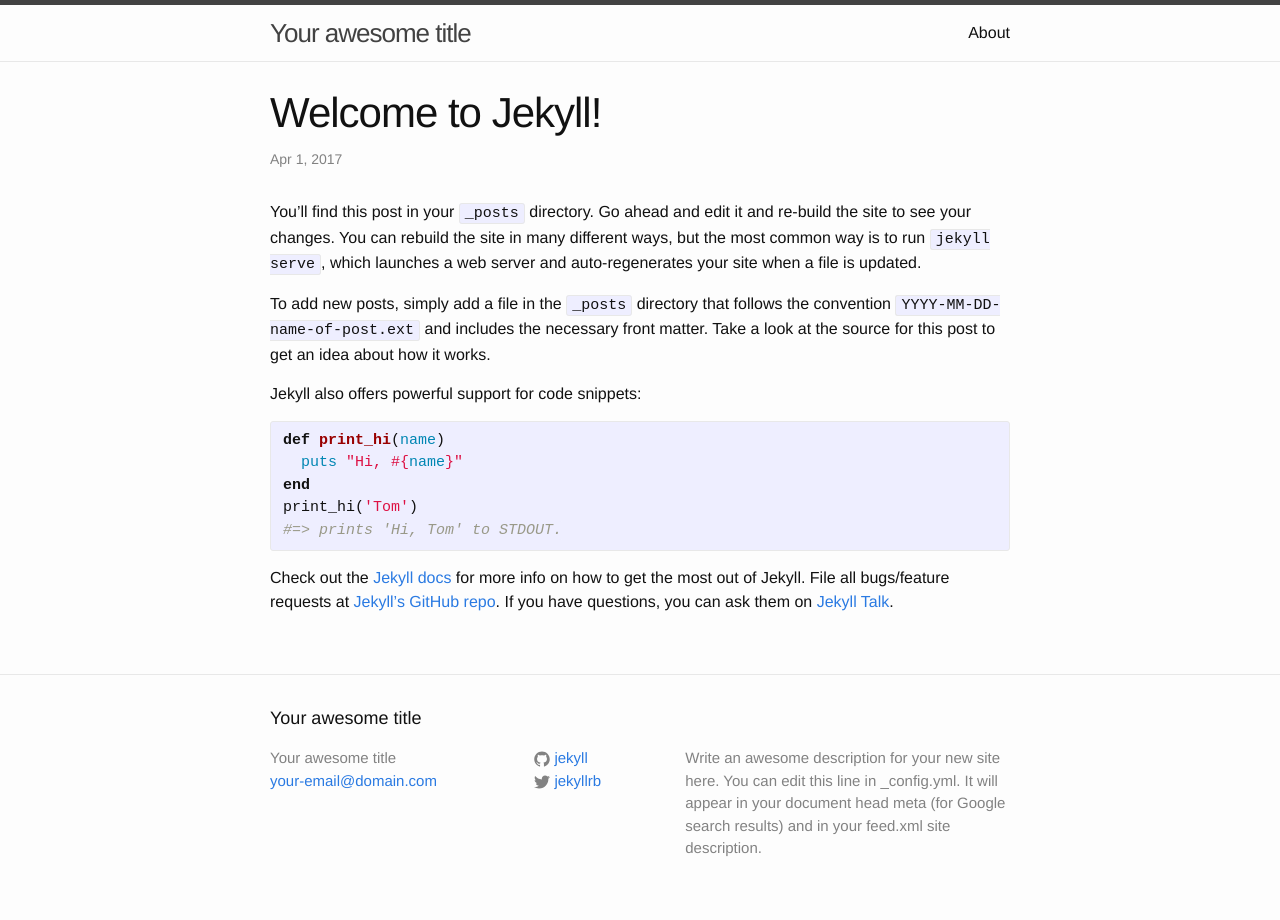
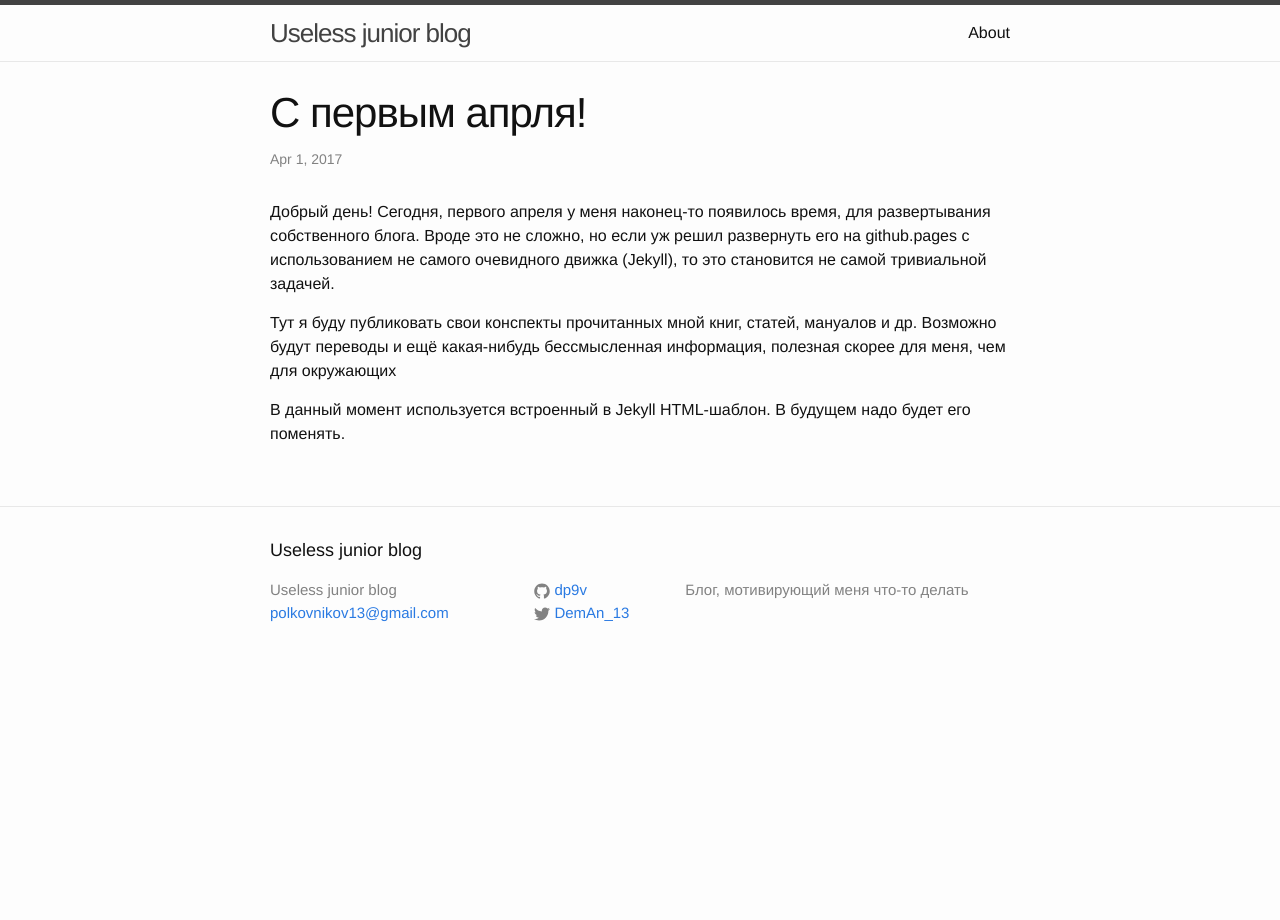
Before and after one commit to dp9v/old_blog.github.io, a Jekyll site: the page built from _posts/2017-04-01-welcome-to-jekyll.markdown, in a window 1280 px wide. Built offline with Jekyll 4.4.1, drawn with Linux system fonts in a browser that asks for light colours.

Commit message:
First post

```diff
--- a/_config.yml
+++ b/_config.yml
@@ -6,16 +6,14 @@
 # 'jekyll serve'. If you change this file, please restart the server process.
 
 # Site settings
-title: Your awesome title
-email: your-email@domain.com
+title: Useless junior blog
+email: polkovnikov13@gmail.com
 description: > # this means to ignore newlines until "baseurl:"
-  Write an awesome description for your new site here. You can edit this
-  line in _config.yml. It will appear in your document head meta (for
-  Google search results) and in your feed.xml site description.
+  Блог, мотивирующий меня что-то делать
 baseurl: "" # the subpath of your site, e.g. /blog
-url: "http://yourdomain.com" # the base hostname & protocol for your site
-twitter_username: jekyllrb
-github_username:  jekyll
+url: "http://dp9v.github.io" # the base hostname & protocol for your site
+twitter_username: DemAn_13
+github_username:  dp9v
 
 # Build settings
 markdown: kramdown
--- a/_posts/2017-04-01-welcome-to-jekyll.markdown
+++ b/_posts/2017-04-01-welcome-to-jekyll.markdown
@@ -1,24 +1,17 @@
 ---
 layout: post
-title:  "Welcome to Jekyll!"
+title:  "С первым апрля!"
 date:   2017-04-01 16:44:14 +0800
-categories: jekyll update
+categories: Общее
 ---
-You’ll find this post in your `_posts` directory. Go ahead and edit it and re-build the site to see your changes. You can rebuild the site in many different ways, but the most common way is to run `jekyll serve`, which launches a web server and auto-regenerates your site when a file is updated.
 
-To add new posts, simply add a file in the `_posts` directory that follows the convention `YYYY-MM-DD-name-of-post.ext` and includes the necessary front matter. Take a look at the source for this post to get an idea about how it works.
+Добрый день!
+Сегодня, первого апреля у меня наконец-то появилось время, для развертывания собственного блога.
+Вроде это не сложно, но если уж решил развернуть его на github.pages с использованием не самого очевидного движка (Jekyll), то это становится не самой тривиальной задачей.
 
-Jekyll also offers powerful support for code snippets:
+Тут я буду публиковать свои конспекты прочитанных мной книг, статей, мануалов и др. Возможно будут переводы и ещё какая-нибудь бессмысленная информация, полезная скорее для меня, чем для окружающих
 
-{% highlight ruby %}
-def print_hi(name)
-  puts "Hi, #{name}"
-end
-print_hi('Tom')
-#=> prints 'Hi, Tom' to STDOUT.
-{% endhighlight %}
-
-Check out the [Jekyll docs][jekyll-docs] for more info on how to get the most out of Jekyll. File all bugs/feature requests at [Jekyll’s GitHub repo][jekyll-gh]. If you have questions, you can ask them on [Jekyll Talk][jekyll-talk].
+В данный момент используется встроенный в Jekyll HTML-шаблон. В будущем надо будет его поменять.
 
 [jekyll-docs]: http://jekyllrb.com/docs/home
 [jekyll-gh]:   https://github.com/jekyll/jekyll
```
Also changed, not shown: about.md (+2 -9 lines), index.html (indentation only).
